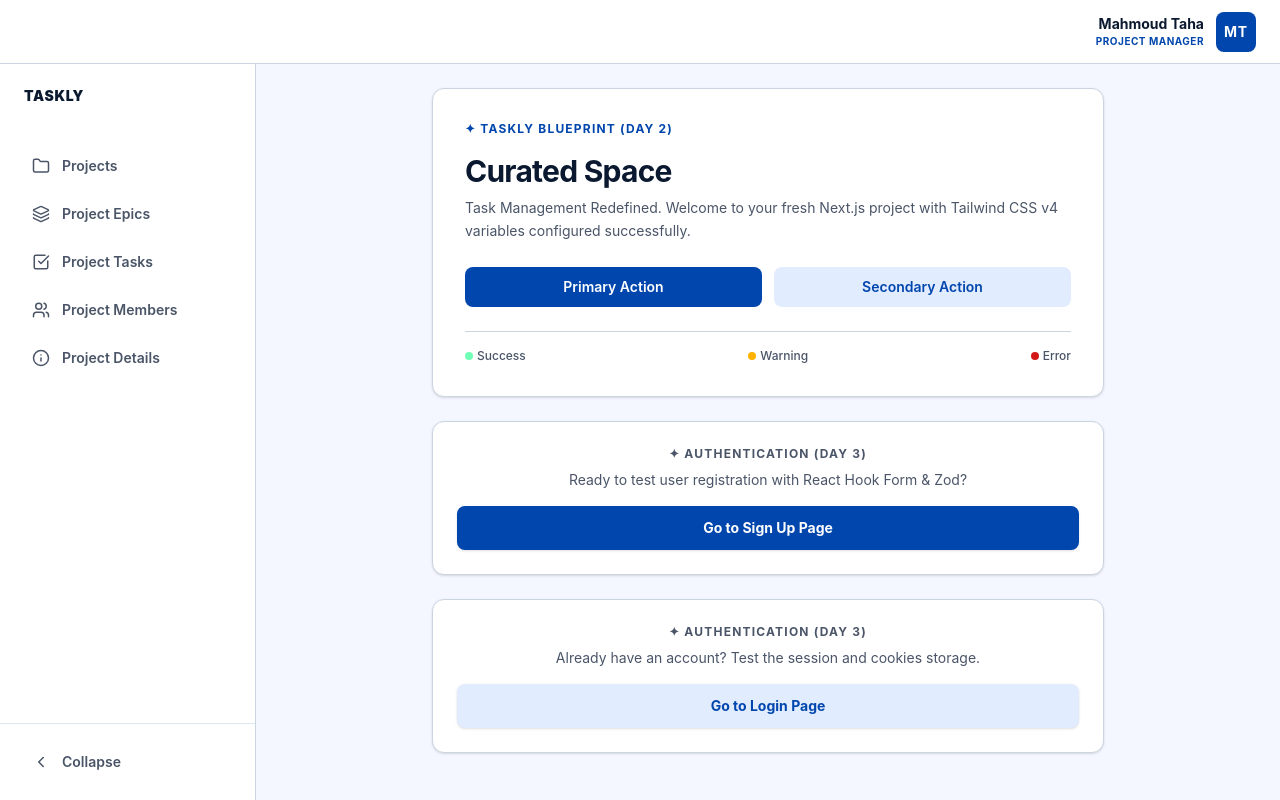
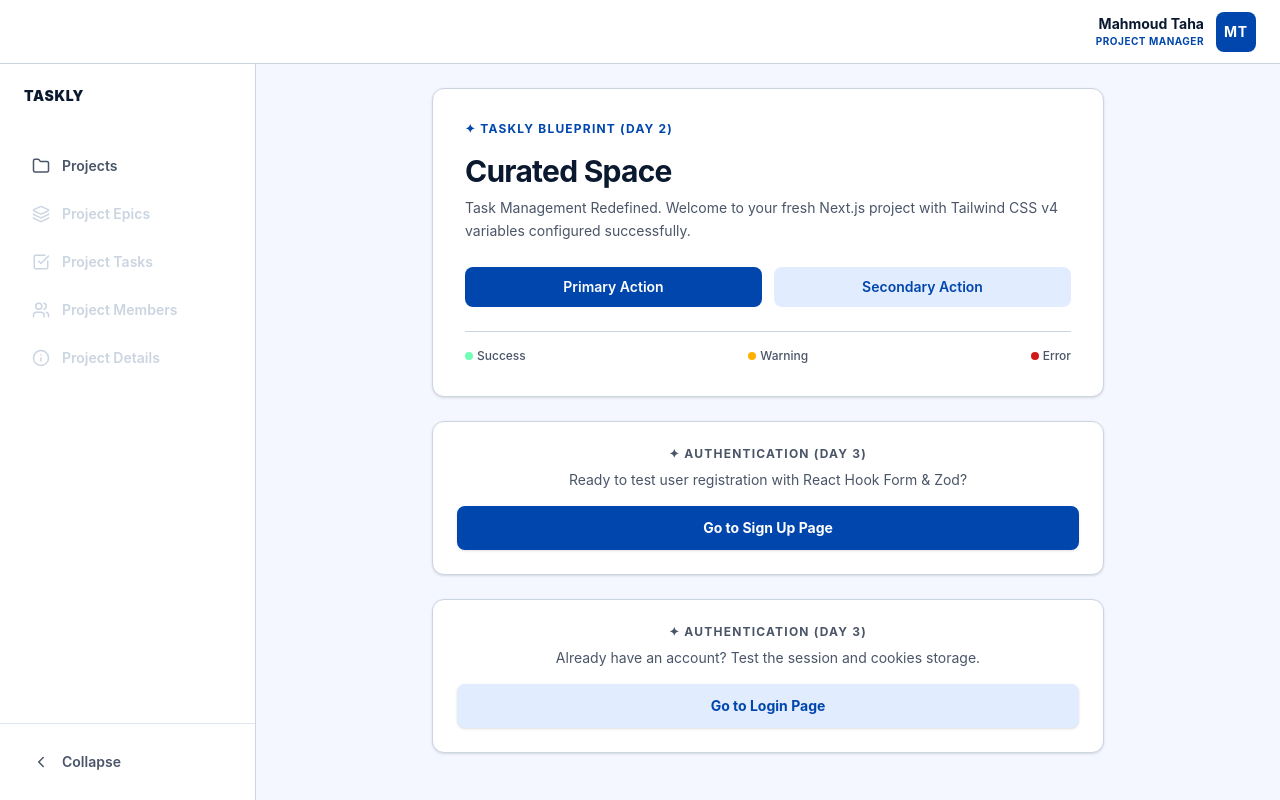
Before and after one commit to Rania614/rafiq-frontend, a Next.js app: page / in a window 1280 px wide. Built offline with nearby package versions, Linux system fonts and the light colour scheme; no server answers.

Commit message:
feat(nav): add active project sidebar navigation

```diff
--- a/app/components/Sidebar.tsx
+++ b/app/components/Sidebar.tsx
@@ -1,5 +1,6 @@
 'use client';
 
+import { useEffect, useState } from 'react';
 import { usePathname } from 'next/navigation';
 import Link from 'next/link';
 import {
@@ -11,13 +12,32 @@ import {
   ChevronLeft,
   ChevronRight,
   X,
+  type LucideIcon,
 } from 'lucide-react';
+import {
+  clearCurrentProjectId,
+  getCurrentProjectId,
+  getProjectEditHref,
+  getProjectEpicsHref,
+  getProjectIdFromPath,
+  getProjectMembersHref,
+  getProjectTasksHref,
+} from '@/utils/project';
 
 interface SidebarProps {
   isCollapsed: boolean;
   setIsCollapsed: (val: boolean) => void;
   isOpenMobile: boolean;
   setIsOpenMobile: (val: boolean) => void;
+}
+
+interface MenuItem {
+  name: string;
+  href: string;
+  icon: LucideIcon;
+  isActive: (pathname: string, projectId: string | null) => boolean;
+  onNavigate?: () => void;
+  requiresProject?: boolean;
 }
 
 export default function Sidebar({
@@ -27,13 +47,57 @@ export default function Sidebar({
   setIsOpenMobile,
 }: SidebarProps) {
   const pathname = usePathname();
+  const [storedProjectId, setStoredProjectId] = useState<string | null>(null);
 
-  const menuItems = [
-    { name: 'Projects', href: '/project', icon: Folder },
-    { name: 'Project Epics', href: '/project/epics', icon: Layers },
-    { name: 'Project Tasks', href: '/project/tasks', icon: CheckSquare },
-    { name: 'Project Members', href: '/project/members', icon: Users },
-    { name: 'Project Details', href: '/project/details', icon: Info },
+  useEffect(() => {
+    setStoredProjectId(getCurrentProjectId());
+  }, [pathname]);
+
+  const activeProjectId = getProjectIdFromPath(pathname) ?? storedProjectId;
+
+  const menuItems: MenuItem[] = [
+    {
+      name: 'Projects',
+      href: '/project',
+      icon: Folder,
+      isActive: (path) => path === '/project' || path === '/project/add',
+      onNavigate: () => {
+        clearCurrentProjectId();
+        setStoredProjectId(null);
+      },
+    },
+    {
+      name: 'Project Epics',
+      href: activeProjectId ? getProjectEpicsHref(activeProjectId) : '/project',
+      icon: Layers,
+      requiresProject: true,
+      isActive: (path, projectId) =>
+        Boolean(projectId && new RegExp(`^/project/${projectId}/epics(?:/new)?$`).test(path)),
+    },
+    {
+      name: 'Project Tasks',
+      href: activeProjectId ? getProjectTasksHref(activeProjectId) : '/project',
+      icon: CheckSquare,
+      requiresProject: true,
+      isActive: (path, projectId) =>
+        Boolean(projectId && new RegExp(`^/project/${projectId}/tasks$`).test(path)),
+    },
+    {
+      name: 'Project Members',
+      href: activeProjectId ? getProjectMembersHref(activeProjectId) : '/project',
+      icon: Users,
+      requiresProject: true,
+      isActive: (path, projectId) =>
+        Boolean(projectId && new RegExp(`^/project/${projectId}/members$`).test(path)),
+    },
+    {
+      name: 'Project Details',
+      href: activeProjectId ? getProjectEditHref(activeProjectId) : '/project',
+      icon: Info,
+      requiresProject: true,
+      isActive: (path, projectId) =>
+        Boolean(projectId && new RegExp(`^/project/${projectId}/edit$`).test(path)),
+    },
   ];
 
   return (
@@ -71,29 +135,28 @@ export default function Sidebar({
         <nav className="flex-1 space-y-1 px-4 py-4">
           {menuItems.map((item) => {
             const Icon = item.icon;
-            const isProjectSection =
-              pathname === '/project' ||
-              pathname === '/project/add' ||
-              /^\/project\/[^/]+\/edit$/.test(pathname);
-
-            const isActive =
-              pathname === item.href || (item.href === '/project' && isProjectSection);
+            const isActive = item.isActive(pathname, activeProjectId);
+            const isDisabled = item.requiresProject && !activeProjectId;
 
             return (
               <Link
                 key={item.name}
                 href={item.href}
+                onClick={item.onNavigate}
+                aria-disabled={isDisabled}
                 className={`flex items-center gap-3 rounded-xl px-4 py-3 text-sm font-semibold transition-colors
                   ${
                     isActive
                       ? 'bg-[#E2ECFF] text-[#0046AD]'
-                      : 'text-[#4A5568] hover:bg-[#F4F7FF] hover:text-[#0A192F]'
+                      : isDisabled
+                        ? 'text-[#CBD5E1] pointer-events-none'
+                        : 'text-[#4A5568] hover:bg-[#F4F7FF] hover:text-[#0A192F]'
                   }
                 `}
               >
                 <Icon size={18} className="shrink-0" />
                 <span
-                  className={`transition-opacity duration-200 ${isCollapsed ? 'md:hidden opacity-0' : 'opacity-100'}`}
+                  className={`whitespace-nowrap transition-opacity duration-200 ${isCollapsed ? 'md:hidden' : ''}`}
                 >
                   {item.name}
                 </span>
@@ -113,9 +176,7 @@ export default function Sidebar({
             ) : (
               <ChevronLeft size={18} className="shrink-0" />
             )}
-            <span
-              className={`transition-opacity duration-200 ${isCollapsed ? 'md:hidden opacity-0' : 'opacity-100'}`}
-            >
+            <span className={`whitespace-nowrap transition-opacity duration-200 ${isCollapsed ? 'md:hidden' : ''}`}>
               Collapse
             </span>
           </button>
```
